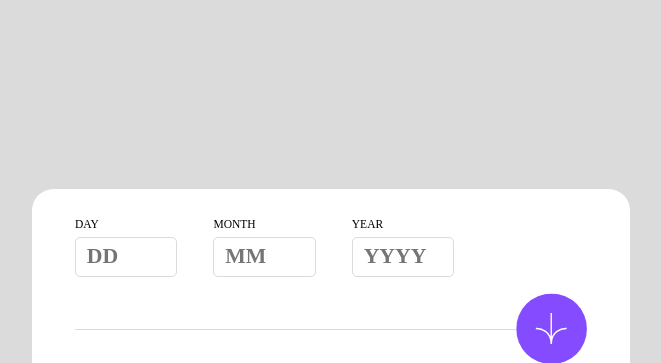
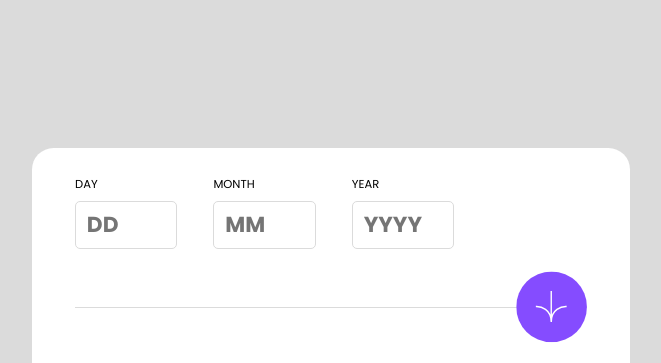
Before and after one commit to sgnsyn/age-caculator, a plain HTML site: page index.html in a window 1280 px wide. Shown: the top 363 px of the page, without its empty margins (309-970 px from the left). Drawn offline with Linux system fonts and the light colour scheme.

Commit message:
Update index.html

```diff
--- a/index.html
+++ b/index.html
@@ -4,7 +4,9 @@
     <meta charset="UTF-8" />
     <meta name="viewport" content="width=device-width, initial-scale=1.0" />
     <!-- displays site properly based on user's device -->
-
+<link rel="preconnect" href="https://fonts.googleapis.com">
+<link rel="preconnect" href="https://fonts.gstatic.com" crossorigin>
+<link href="https://fonts.googleapis.com/css2?family=Poppins:ital,wght@0,400;0,500;0,600;0,700;0,800;1,400;1,500;1,600;1,700&display=swap" rel="stylesheet">
     <link
       rel="icon"
       type="image/png"
```
